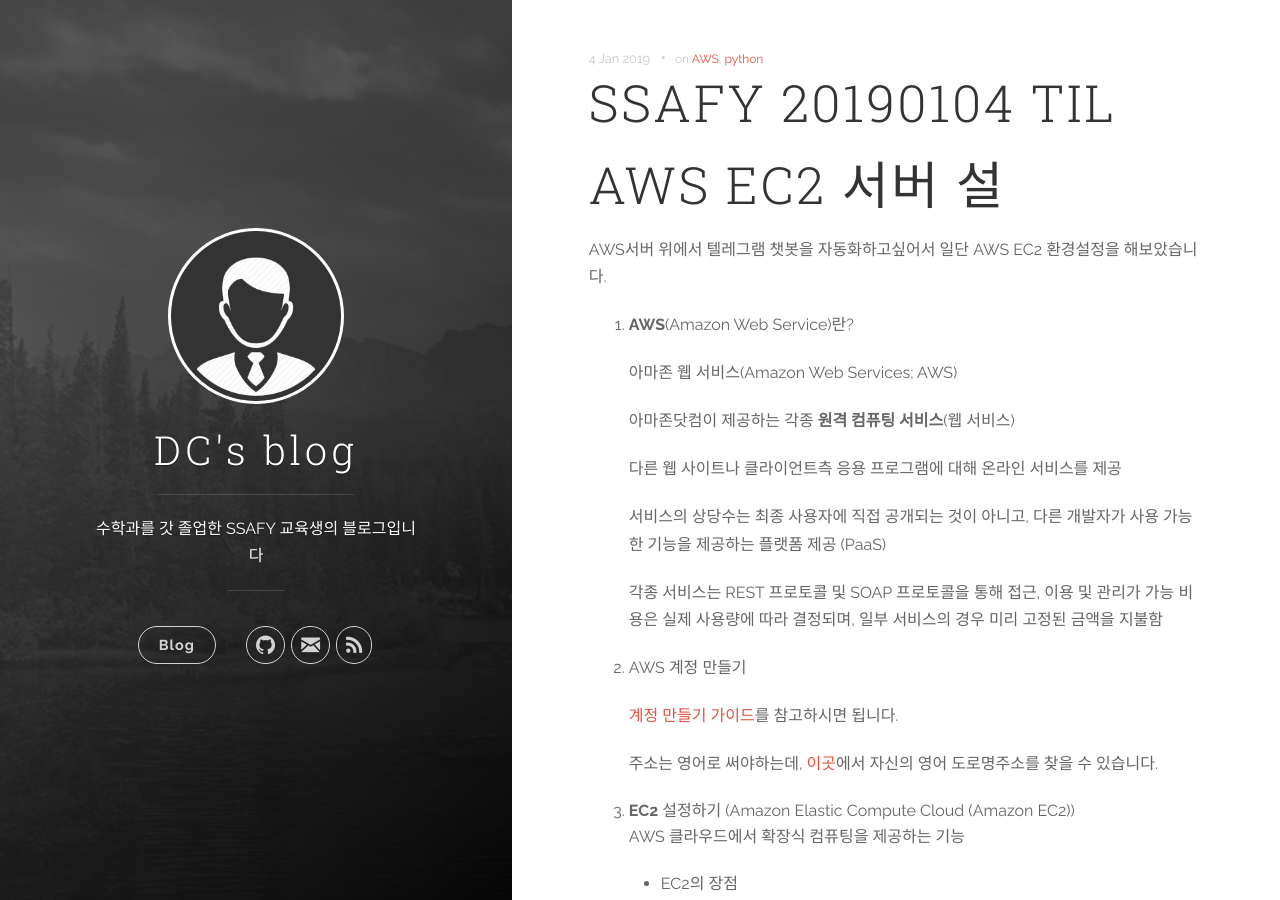
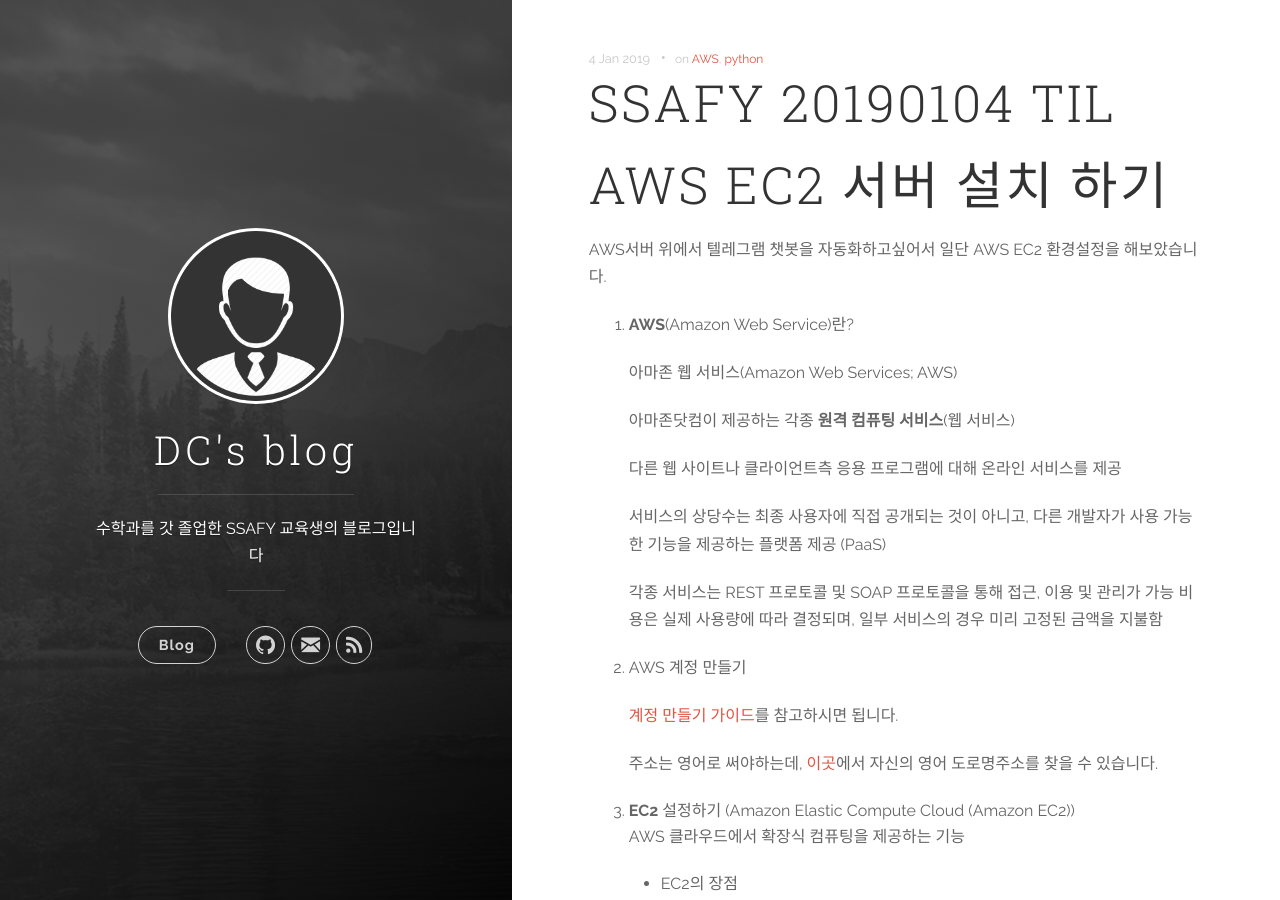
Before and after one commit to DongChanS/DongChanS.github.io, a Jekyll site: the page built from _posts/2019-01-04-10.md, in a window 1280 px wide and 900 px high. Built offline with Jekyll 4.4.1, drawn with Linux system fonts in a browser that asks for light colours; comment, search, counter and statistics services are not loaded.

Commit message:
Update 2019-01-04-10.md

```diff
--- a/_posts/2019-01-04-10.md
+++ b/_posts/2019-01-04-10.md
@@ -5,7 +5,7 @@
 tags : ["AWS","python"]
 ---
 
-# AWS EC2 서버 설
+# AWS EC2 서버 설치 하기
 
 AWS서버 위에서 텔레그램 챗봇을 자동화하고싶어서 일단 AWS EC2 환경설정을 해보았습니다.
 
```
